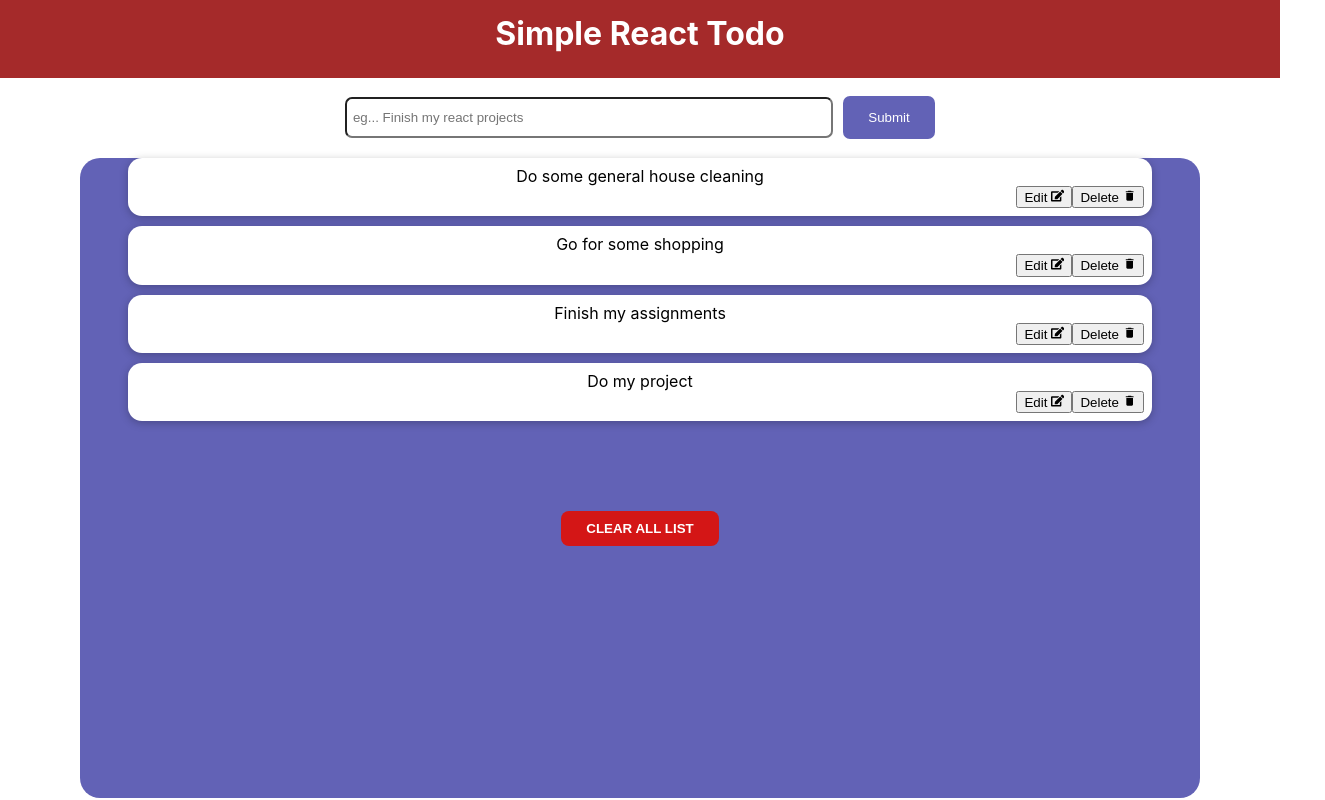
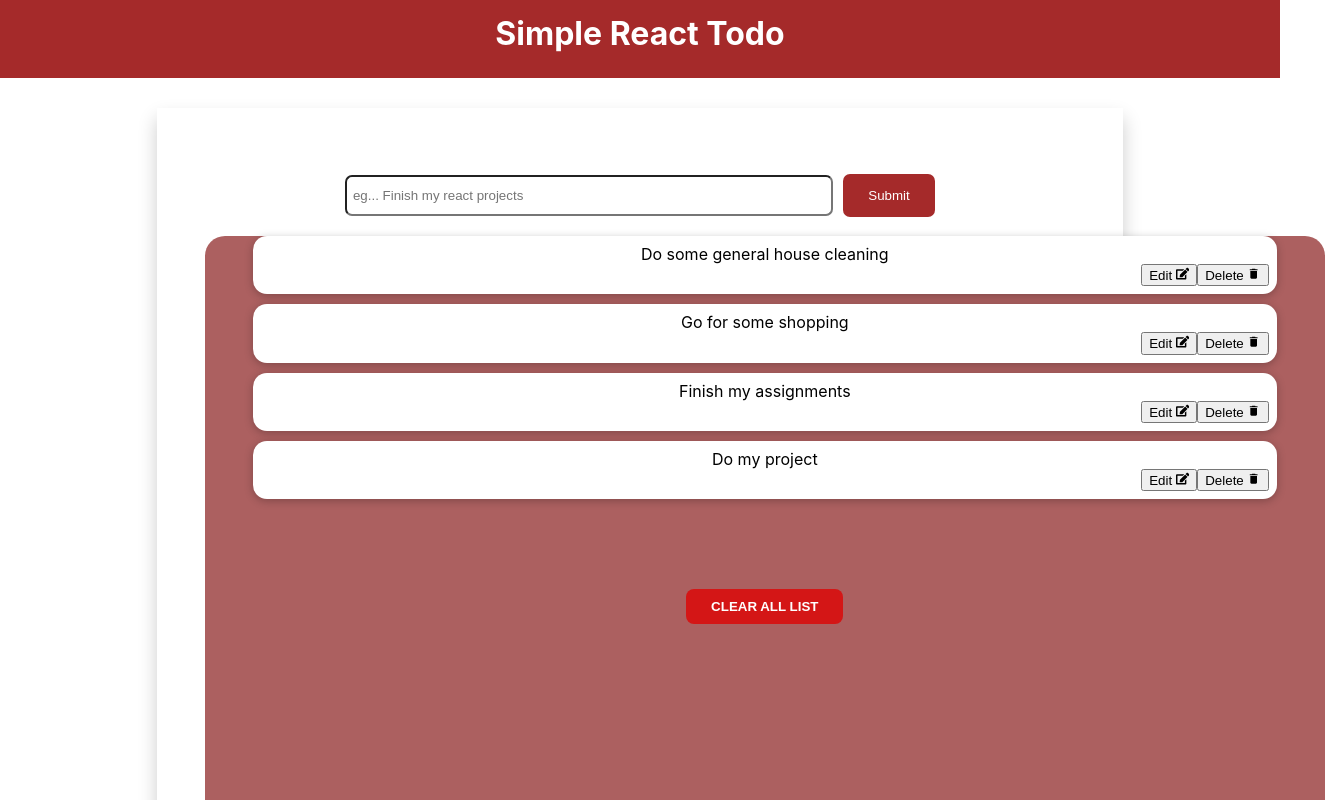
Before and after one commit to muyasamuel/React-Todo-List, a React (Create React App) app: page / in a window 1280 px wide. Shown: the top 800 px of the page, 1325 px wide, since content can reach past the window. Built offline with nearby package versions, Linux system fonts and the light colour scheme.

Commit message:
adding card and changing the background of listDiv and button

```diff
--- a/src/App.css
+++ b/src/App.css
@@ -1,5 +1,6 @@
 .App {
   text-align: center;
+
 }
 
 .App-logo {
@@ -36,3 +37,12 @@
     transform: rotate(360deg);
   }
 }
+
+.main{
+    box-shadow: 0 10px 18px 0 rgba(0,0,0,0.2);
+    transition: 0.3s;
+    padding: 3rem;
+    width: 68%;
+    margin:30px auto;
+
+}
--- a/src/App.js
+++ b/src/App.js
@@ -54,8 +54,11 @@ function App() {
     <div className="App">
      <Header />
      { alert.show && <Alert {...alert} />}
-     <Input onAddTodo = {addTodoHandler}  />
+     <main className='main'>
+      <Input onAddTodo = {addTodoHandler}  />
      <List list={list} onDelete={onDeleteHandler} clearAll={clearList}/>
+     </main>
+
 
     </div>
   );
--- a/src/components/Alert.js
+++ b/src/components/Alert.js
@@ -2,7 +2,7 @@ import React from 'react'
 
 function Alert({msg , type}) {
   return (
-    <div><p>Alert</p></div>
+    <div><p>alert</p></div>
   )
 }
 
--- a/src/components/Input.module.css
+++ b/src/components/Input.module.css
@@ -20,7 +20,7 @@
 
 .actions{
     padding: 14px 25px;
-    background-color: rgb(98, 98, 182);
+    background-color:brown;
     color: #fff;
     text-transform: capitalize;
     border-radius: 7px;
--- a/src/components/List.module.css
+++ b/src/components/List.module.css
@@ -1,5 +1,5 @@
 .listDiv{
-    background-color:  rgb(98, 98, 182);
+    background-color:  rgb(172, 96, 96);
     border-radius: 20px;
     height: 40rem;
     width: 70rem;
```
